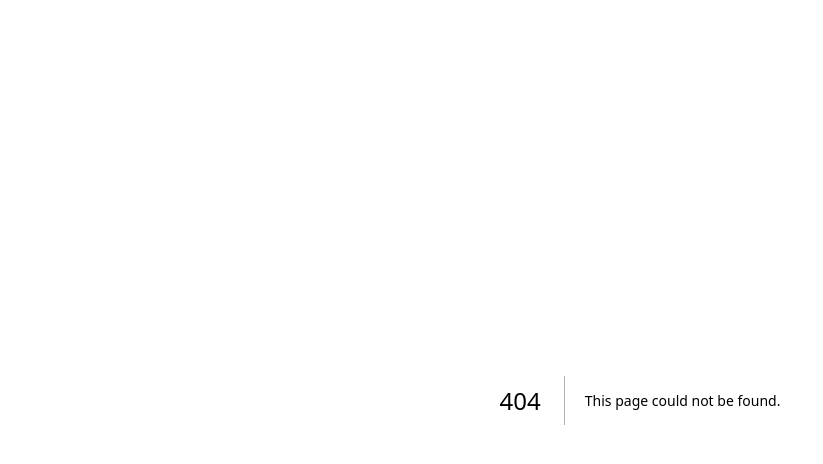
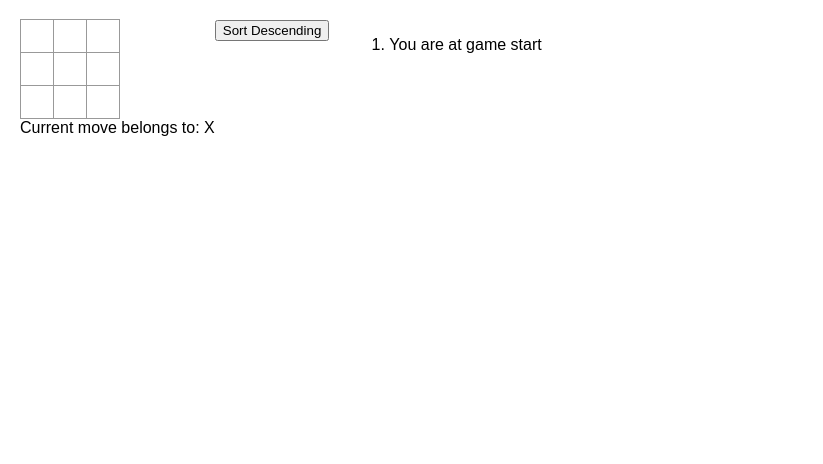
Before and after one commit to monstrosity1001/nextJSBlog, a Next.js app: page /posts/TicTacToe in a window 1280 px wide. Before the commit this address had no page. Shown: the top 464 px of the page, without its empty margins (0-823 px from the left). Built offline with nearby package versions, Linux system fonts and the light colour scheme.

Commit message:
Added in TicTacToe and styles, pre-integrating styles into it

```diff
--- /dev/null
+++ b/pages/posts/TicTacToe.jsx
@@ -0,0 +1,182 @@
+import { useState } from "react";
+import"../../styles/TicTacToe.css";
+
+export default function Game() {
+  const [history, setHistory] = useState([Array(9).fill(null)]);
+  const [currentMove, setCurrentMove] = useState(0);
+  const [moveOrderAscending, setMoveOrderAscending] = useState(true);
+  const [row, setRow] = useState([]);
+  const [col, setCol] = useState([]);
+  const currentSquares = history[currentMove];
+  const isXGo = currentMove % 2 === 0;
+
+  function handlePlay(nextSquares) {
+    const nextHistory = [...history.slice(0, currentMove + 1), nextSquares];
+    setHistory(nextHistory);
+    setCurrentMove(nextHistory.length - 1);
+  }
+
+  function jumpTo(moveJumpTo) {
+    setCurrentMove(moveJumpTo);
+  }
+
+  function changeOrder() {
+    setMoveOrderAscending(!moveOrderAscending);
+  }
+
+  function updateRow(rowNum) {
+    setRow(newRow => [...row, rowNum])
+  }
+
+  function updateCol(colNum) {
+    setCol(nextCol => [...col, colNum])
+  }
+
+  const moveList = history.map((squares, move) => {
+    let description;
+    if (move === currentMove && move > 0) {
+      description = "You are at move #" + (move + 1);
+    } else if (move > 0) {
+      description = "(" + row[move] + ", " + col[move] + ")";
+    } else if (move === 0 && currentMove === 0) {
+      description = "You are at game start";
+    } else if (move === 0) {
+      description = "Go to game start";
+    }
+    if (move === 9) {
+      return null;
+    }
+    if (move === currentMove) {
+      return <li key={move}>{description}</li>;
+    }
+    return (
+      <li key={move}>
+        <button onClick={() => jumpTo(move)}>{description}</button>
+      </li>
+    );
+  });
+
+  return (
+    <div className="game">
+      <div className="game-board">
+        <Board
+          isXGo={isXGo}
+          allSquares={currentSquares}
+          onPlay={handlePlay}
+          rowDecide={updateRow}
+          colDecide={updateCol}
+        />
+      </div>
+      <div>
+        <button onClick={() => changeOrder()}>
+          {moveOrderAscending ? "Sort Descending" : "Sort Ascending"}
+        </button>
+      </div>
+      <div className="game-info">
+        <ol>{moveOrderAscending ? moveList : [...moveList].reverse()}</ol>
+      </div>
+    </div>
+  );
+}
+
+function Board({ isXGo, allSquares, onPlay, rowDecide, colDecide }) {
+  const winner = checkWinner(allSquares);
+  let message = "";
+  if (winner && winner.player) {
+    message = winner.player + " has won the game";
+  } else if (winner && winner.isDraw) {
+    message = "The game is a draw";
+  } else {
+    message = "Current move belongs to: " + (isXGo ? "X" : "O");
+  }
+
+  function handleClick(squareNumber) {
+    rowDecide(Math.floor(squareNumber / 3) + 1);
+    colDecide((squareNumber % 3) + 1);
+    const nextSquares = allSquares.slice();
+    if (nextSquares[squareNumber] || checkWinner(nextSquares)) {
+      return;
+    }
+    if (isXGo) {
+      nextSquares[squareNumber] = "X";
+    } else {
+      nextSquares[squareNumber] = "O";
+    }
+    onPlay(nextSquares);
+  }
+
+  return (
+    <>
+      {[...Array(3)].map((_, i) => (
+        <div className="board-row" key={i}>
+          {[...Array(3)].map((_, j) => {
+            const index = i * 3 + j;
+
+            return (
+              <Square
+                fillValue={allSquares[index]}
+                onSquareClick={() => handleClick(index)}
+                isWinner={winner && winner.combination.includes(index)}
+                isDraw={winner && winner.isDraw}
+              />
+            );
+          })}
+        </div>
+      ))}
+      <div className="status">{message}</div>
+    </>
+  );
+}
+
+function Square({ fillValue, onSquareClick, isWinner, isDraw }) {
+  if (isDraw) {
+    return <button className="drawSquare">{fillValue}</button>;
+  } else {
+    return (
+      <button
+        className={isWinner ? "winningSquare" : "square"}
+        onClick={onSquareClick}
+      >
+        {fillValue}
+      </button>
+    );
+  }
+}
+
+function checkWinner(board) {
+  const possibleCombos = [
+    [0, 1, 2],
+    [3, 4, 5],
+    [6, 7, 8],
+    [0, 3, 6],
+    [1, 4, 7],
+    [2, 5, 8],
+    [0, 4, 8],
+    [2, 4, 6]
+  ];
+
+  for (let index = 0; index < possibleCombos.length; index++) {
+    const [square1, square2, square3] = possibleCombos[index];
+    if (
+      board[square1] &&
+      board[square1] === board[square2] &&
+      board[square1] === board[square3]
+    ) {
+      return { player: board[square1], combination: possibleCombos[index] };
+    }
+  }
+  if (checkDraw(board)) {
+    return { isDraw: true, combination: [10, 10, 10] };
+  }
+  return null;
+}
+
+function checkDraw(board) {
+  for (let i = 0; i < board.length; i++) {
+    const indValue = board[i];
+    if (indValue === null) {
+      return false;
+    }
+  }
+  return true;
+}
--- a/pages/posts/first-post.js
+++ b/pages/posts/first-post.js
@@ -5,8 +5,11 @@ export default function FirstPost() {
     <>
       <h1>First Post</h1>
       <h2>
+        <Link href="/posts/TicTacToe">Play TicTacToe</Link>
+      </h2>
+      <h3>
         <Link href="/">Back to home</Link>
-      </h2>
+      </h3>
     </>
   );
 }
--- /dev/null
+++ b/styles/TicTacToe.css
@@ -0,0 +1,100 @@
+* {
+    box-sizing: border-box;
+  }
+
+  body {
+    font-family: sans-serif;
+    margin: 20px;
+    padding: 0;
+  }
+
+  h1 {
+    margin-top: 0;
+    font-size: 22px;
+  }
+
+  h2 {
+    margin-top: 0;
+    font-size: 20px;
+  }
+
+  h3 {
+    margin-top: 0;
+    font-size: 18px;
+  }
+
+  h4 {
+    margin-top: 0;
+    font-size: 16px;
+  }
+
+  h5 {
+    margin-top: 0;
+    font-size: 14px;
+  }
+
+  h6 {
+    margin-top: 0;
+    font-size: 12px;
+  }
+
+  code {
+    font-size: 1.2em;
+  }
+
+  ul {
+    padding-left: 20px;
+  }
+
+  * {
+    box-sizing: border-box;
+  }
+
+  body {
+    font-family: sans-serif;
+    margin: 20px;
+    padding: 0;
+  }
+
+  .square,
+  .winningSquare,
+  .drawSquare {
+    background: #fff;
+    border: 1px solid #999;
+    float: left;
+    font-size: 24px;
+    font-weight: bold;
+    line-height: 34px;
+    height: 34px;
+    margin-right: -1px;
+    margin-top: -1px;
+    padding: 0;
+    text-align: center;
+    width: 34px;
+  }
+
+  .board-row:after {
+    clear: both;
+    content: "";
+    display: table;
+  }
+
+  .status {
+    margin-bottom: 10px;
+  }
+  .game {
+    display: flex;
+    flex-direction: row;
+  }
+
+  .game-info {
+    margin-left: 20px;
+  }
+
+  .winningSquare {
+    background: #ff10f0;
+  }
+
+  .drawSquare {
+    background: #9a7b4f;
+  }
```
